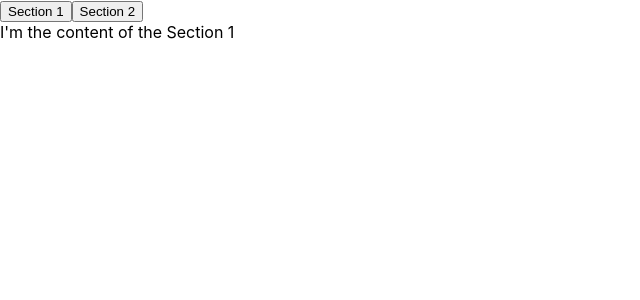
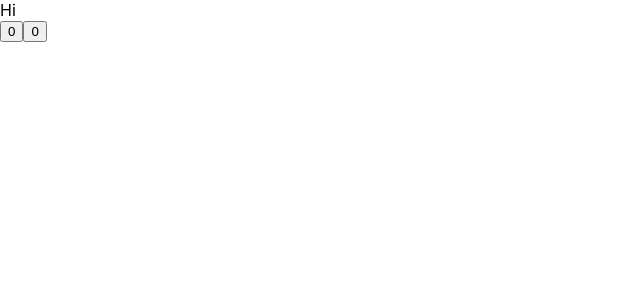
Before and after one commit to drow724/React_Hooks, a React (Create React App) app in the folder react_hooks/: page / in a window 1280 px wide. Shown: the top 300 px of the page, without its empty margins (0-640 px from the left). Built offline with nearby package versions, Linux system fonts and the light colour scheme.

Commit message:
Introduction to useEffect

```diff
--- a/react_hooks/src/App.js
+++ b/react_hooks/src/App.js
@@ -1,34 +1,18 @@
-import React, { useState } from "react";
+import React, { useEffect, useState } from "react";
 
-const content = [
-  {
-    tab: "Section 1",
-    content: "I'm the content of the Section 1"
-  },
-  {
-    tab: "Section 2",
-    content: "I'm the content of the Section 2"
-  }
-];
+const App = () => {
+  const sayHello = () => {
+    console.log("hello");
+  };
 
-const useTabs = (initialTab, allTabs) => {
-  const [currentIndex, setCurrentIndex] = useState(initialTab);
-  if (!allTabs || !Array.isArray(allTabs)) {
-    return;
-  }
-  return {
-    currentItem: allTabs[currentIndex],
-    changeItem: setCurrentIndex
-  };
-};
-const App = () => {
-  const { currentItem, changeItem } = useTabs(0, content);
+  const [number, setNumber] = useState(0);
+  const [aNumber, setAnumber] = useState(0);
+  useEffect(sayHello, [number]);
   return (
     <div className="App">
-      {content.map((section, index) => (
-        <button key={index} onClick={() => changeItem(index)}>{section.tab}</button>
-      ))}
-      <div>{currentItem.content}</div>
+      <div>Hi</div>
+      <button onClick={() => setNumber(number + 1)}>{number}</button>
+      <button onClick={() => setAnumber(aNumber + 1)}>{aNumber}</button>
     </div>
   );
 };
```
